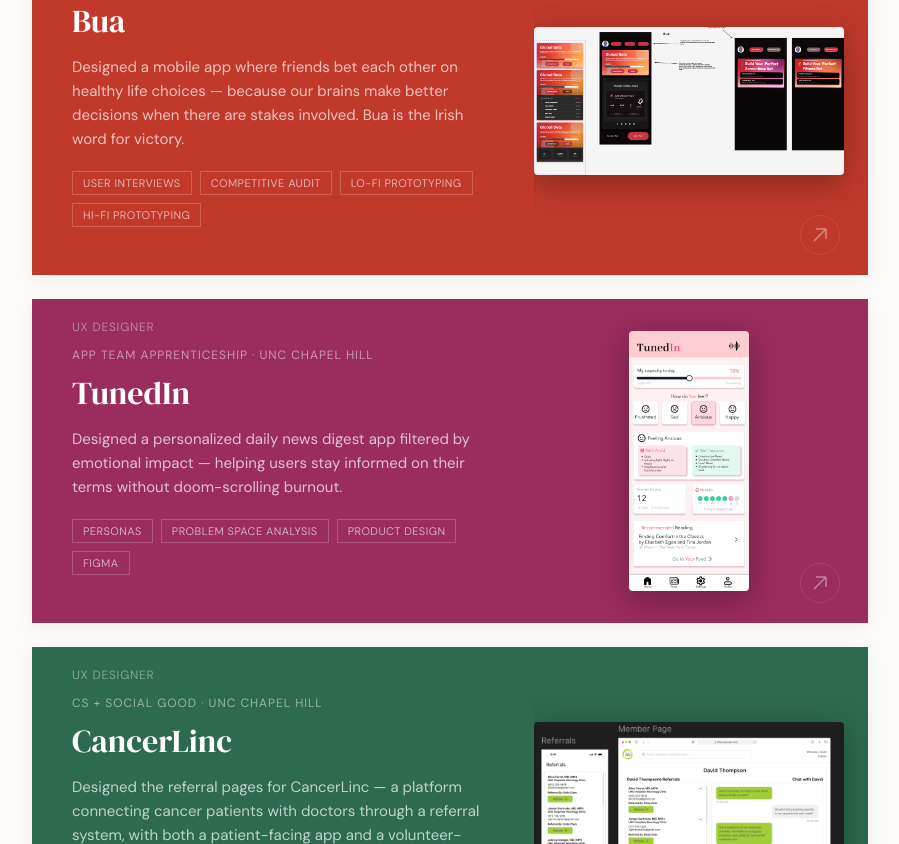
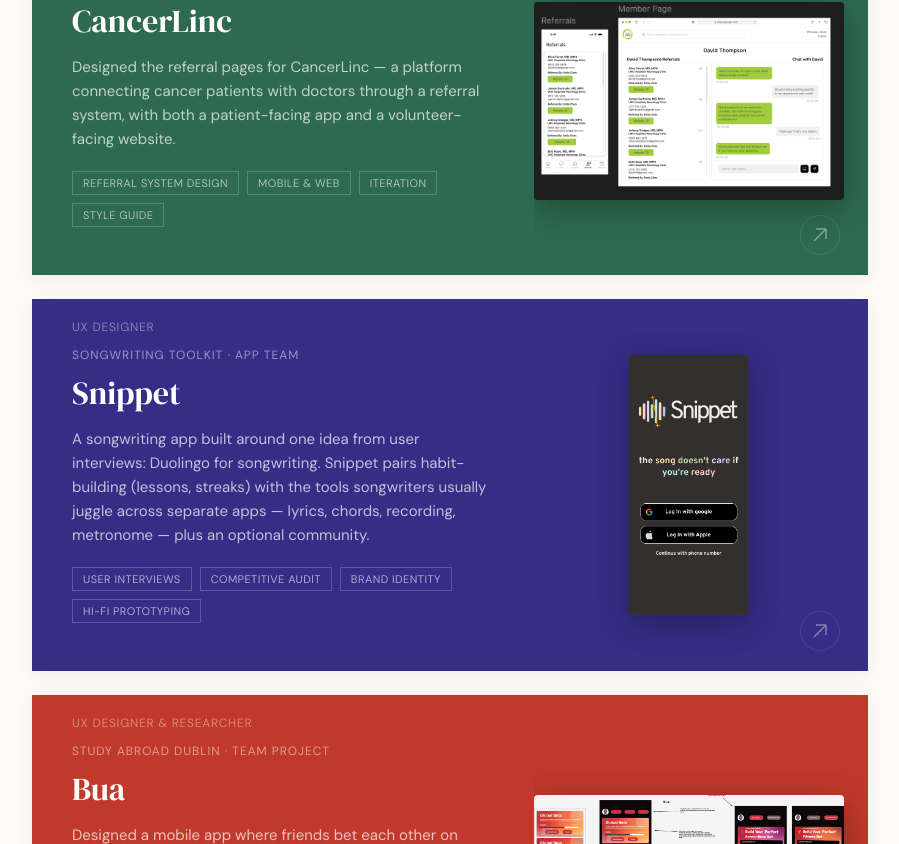
Before and after one commit to Jwbrown05/PortfolioWebsite, a React (Vite) app in the folder portfolio-site/: page / in a window 1280 px wide. Shown: the part 1876-2720 px from the top of the page, without its empty margins (190-1089 px from the left). Built offline with nearby package versions, Linux system fonts and the light colour scheme.

Commit message:
New version of site

```diff
--- a/portfolio-site/src/Portfolio.jsx
+++ b/portfolio-site/src/Portfolio.jsx
@@ -6,6 +6,41 @@
 // ============================================================
 
 const IMG = "/images/";
+
+const APPRENTICESHIP_PROJECTS = [
+  {
+    id: "tunedin",
+    title: "TunedIn",
+    subtitle: "App Team Apprenticeship · UNC Chapel Hill",
+    role: "UX Designer",
+    timeline: "Fall 2025",
+    tags: ["Personas", "Problem Space Analysis", "Product Design", "Figma"],
+    color: "#9B2C5E",
+    accent: "#D4638C",
+    preview: `${IMG}Home_Page.png`,
+    summary: "Designed a personalized daily news digest app filtered by emotional impact — helping users stay informed on their terms without doom-scrolling burnout.",
+    context: "TunedIn is an app I designed in the App Team apprenticeship. The core value proposition: \"Stay informed on your terms. News that respects your emotional bandwidth.\"",
+    process: [
+      { heading: "Personas & Problem Space", text: "Identified five key user pain points: doom-scrolling fatigue, all-or-nothing news consumption, unpredictable emotional hits, guilt about staying informed, and context collapse leading to burnout. Created two personas — Frank Schooler (a recent college grad overwhelmed by information) and Lauren Llama (a mom of three exhausted by negativity in traditional news).", images: [{ src: `${IMG}Persona_5.png`, caption: "Persona — Frank Schooler" }, { src: `${IMG}Persona_6.png`, caption: "Persona — Lauren Llama" }] },
+      { heading: "Product Design", text: "Designed the full app experience: a capacity slider asking \"How do you feel?\" (Frustrated, Sad, Anxious, Happy), mood-matched content recommendations, reading streaks for gamification, and both list and card view layouts. The warm, muted pink palette deliberately avoids the high-contrast urgency of typical news apps.", images: [{ src: `${IMG}iPhone_13___14_-_1.png`, caption: "Login screen", narrow: true }, { src: `${IMG}Home_Page.png`, caption: "Home — capacity slider & mood selection", narrow: true }, { src: `${IMG}Feed_Page.png`, caption: "Feed page — categorized news", narrow: true }] },
+      { heading: "Content Components", text: "Designed expandable content cards that show article previews with source attribution, and a list view for scanning headlines quickly. Each section (Recommended Reading, Local News, Recent News) can be expanded or collapsed to give users control over information density.", images: [{ src: `${IMG}Frame_4.png`, caption: "Card component — collapsed view", narrow: true }, { src: `${IMG}Frame_5.png`, caption: "List view — expanded content sections", narrow: true }] },
+    ],
+    outcome: "Completed the full design from concept through high-fidelity prototype during the App Team apprenticeship program.",
+  },
+];
+
+const APPRENTICESHIP_CARD = {
+  id: "apprenticeship",
+  hub: true,
+  title: "App Team Apprenticeship",
+  subtitle: "UNC Chapel Hill · App Team",
+  role: "UX Designer",
+  tags: ["Apprenticeship", "Personas", "Product Design", "Figma"],
+  color: "#4A4E69",
+  accent: "#9A8C98",
+  preview: `${IMG}Home_Page.png`,
+  summary: `${APPRENTICESHIP_PROJECTS.length} project${APPRENTICESHIP_PROJECTS.length === 1 ? "" : "s"} I designed during the App Team apprenticeship, including TunedIn, a news app built around emotional bandwidth.`,
+};
 
 const PROJECTS = [
   {
@@ -52,6 +87,50 @@
     outcome: "Delivered a responsive, professional admin interface that replaced the old spreadsheet system. Currently continuing work on Variable Compensation and other requests for OCSL.",
   },
   {
+    id: "cancerlinc",
+    title: "CancerLinc",
+    subtitle: "CS + Social Good · UNC Chapel Hill",
+    role: "UX Designer",
+    timeline: "Fall 2025",
+    tags: ["Referral System Design", "Mobile & Web", "Iteration", "Style Guide"],
+    color: "#2D6A4F",
+    accent: "#52B788",
+    preview: `${IMG}CancerLinc_2.png`,
+    figmaUrl: "https://www.figma.com/design/OkuxpPzg8eT2jLNCfPgJcw/CancerLINC?node-id=125-1796&t=zP2Eu57wehkcjEFy-1",
+    summary: "Designed the referral pages for CancerLinc — a platform connecting cancer patients with doctors through a referral system, with both a patient-facing app and a volunteer-facing website.",
+    context: "CancerLinc has two things needed: an app for patients to go on and a website for workers/volunteers to be on. The referral page on the app gives patients a list of doctors they can contact, and the referral page on the website allows workers to change the referrals as well as message the patients themselves.",
+    process: [
+      { heading: "Initial Designs & Research", text: "I wasn't sure if the referral page was going to include doctors' pictures because this app was mostly targeted for older people, and I thought it might be harder for them to recognize their doctors without pictures. I looked at several other referral pages for inspiration, but the initial draft looked a little clunky.", images: [{ src: `${IMG}CancerLinc_1.png`, caption: "Initial designs and early iterations" }] },
+      { heading: "Iteration & Final Design", text: "I ended up spacing the words in the referrals better so it doesn't look as clunky, fixed the message timestamps, added an icon to indicate external links to the CancerLinc website, and removed redundant labeling. Applied the colors from the style guide, finalized both the mobile referral list view and the desktop referral + chat view. The design prioritizes readability and simplicity given the target audience.", images: [{ src: `${IMG}CancerLinc_2.png`, caption: "Final mobile and desktop designs" }] },
+    ],
+    outcome: "Delivered both mobile and desktop referral page designs ready for development, following the CancerLinc style guide.",
+  },
+  {
+    id: "snippet",
+    title: "Snippet",
+    subtitle: "Songwriting Toolkit · App Team",
+    role: "UX Designer",
+    timeline: "2026",
+    tags: ["User Interviews", "Competitive Audit", "Brand Identity", "Hi-Fi Prototyping"],
+    color: "#352D86",
+    accent: "#9A8CFF",
+    preview: `${IMG}snippet_splash.png`,
+    figmaUrl: "https://www.figma.com/design/aw4aHxfOi1rucW15dyqGf8/Final-Project---Jacob-Brown?node-id=0-1&t=YxyLTAiqe11G6uUW-1",
+    summary: "A songwriting app built around one idea from user interviews: Duolingo for songwriting. Snippet pairs habit-building (lessons, streaks) with the tools songwriters usually juggle across separate apps — lyrics, chords, recording, metronome — plus an optional community.",
+    context: "The project started with a pitch — “Duolingo for song writing” — and a question: what keeps people writing consistently? I interviewed four people about their habits, the apps they already use, and what frustrates them, then audited competing tools. Snippet is the result: one place to learn, make, and share short song ideas (“snippets”) that grow into full songs.",
+    process: [
+      { heading: "User Interviews", text: "I interviewed four people about what would make them write every day, what helps their music process, and what they like and dislike about their current apps. Patterns showed up quickly: consistency comes from accountability, deadlines, and set times; feedback from other people should be optional (some wanted it, others only wanted to share with friends); and existing apps frustrated people with clutter, hard-to-find features, paywalls, and ads. Several also just wanted a fast way to capture an idea before they forget it.", images: [{ src: `${IMG}snippet_interviews.png`, caption: "Interview notes across four users", maxHeight: "700px" }] },
+      { heading: "Personas", text: "Three personas turned those patterns into design constraints. Nick, 20, has never written a song and needs gentle reminders and some gamification. Victoria, 48, used to sing in a band and is short on time. Frank, a middle school principal, is teaching himself to write a love song for his wife and can’t afford lessons. Together they pointed toward something beginner-friendly, quick to use, motivating without being pushy, and where sharing is a choice.", images: [{ src: `${IMG}snippet_personas.png`, caption: "Personas — Nick, Victoria, and Frank", maxHeight: "700px" }] },
+      { heading: "Competitive Audit", text: "I compared ChordChord, BandLab, Lyric Notepad, and Voice Memos on mission, pricing, strengths, weaknesses, and a feature checklist. The gap: the beginner-friendly tools had little or no community or collaboration, while BandLab, the only one with a strong social layer, was the least beginner friendly. Snippet aims at the space in between — approachable creation tools with an optional community.", images: [{ src: `${IMG}snippet_competitive_audit.png`, caption: "Competitive audit — four apps compared side by side", maxHeight: "700px" }] },
+      { heading: "Information Architecture", text: "Before drawing screens I mapped the app: onboarding (login plus a short signup) and a main app split into Learn (lessons, streaks), Listen (browse, trending), Make (lyrics with syllable count and rhymes, recording with drafts, chords for guitar and piano, metronome, timer), and Profile. The question marks on the map flag things I hadn’t decided yet.", images: [{ src: `${IMG}snippet_sitemap.png`, caption: "Site map — onboarding and main app" }] },
+      { heading: "Lo-Fi Wireframes", text: "I wireframed the core flows: login and onboarding questions, a lesson path on the Learn tab, browse and search on Listen, messages, a tools menu (lyric notepad, chord progression maker, recording, timer, metronome, tuner), and profiles with posted snippets and lyrics. The lyric editor shows syllable counts per line, highlights rhymes, and can autofill with rhymes.", images: [{ src: `${IMG}snippet_wireframes.png`, caption: "Lo-fi wireframes — onboarding, Learn, Listen, messages, profile, and the Make tools", maxHeight: "700px" }] },
+      { heading: "Brand Identity", text: "The logo is a waveform of pastel bars, and a headphone-wearing bird serves as the mascot. The same pastel colors carry into the onboarding progress dots, with a warm off-white and charcoal base and one strong purple for primary actions.", images: [{ src: `${IMG}snippet_brand.png`, caption: "Logo in dark and light, plus the mascot", narrow: true }, { src: `${IMG}snippet_splash.png`, caption: "Splash and login", narrow: true }] },
+      { heading: "Hi-Fi Onboarding", text: "Onboarding asks a few quick questions — time per day, songs written so far, a username, and a profile picture — then a light or dark preference. Each screen has one clear confirm button, and setup choices are marked “you can change this any time” to keep the stakes low.", images: [{ src: `${IMG}snippet_onboarding_dark.png`, caption: "Hi-fi onboarding flow (dark)" }] },
+      { heading: "Light & Dark Mode", text: "Both themes are designed. The last onboarding step lets people choose, and the same screen is shown below in each.", images: [{ src: `${IMG}snippet_onboarding_dark_last.png`, caption: "Dark", narrow: true }, { src: `${IMG}snippet_onboarding_light.png`, caption: "Light", narrow: true }] },
+    ],
+    outcome: "Took Snippet from interviews to a branded hi-fi prototype: research, personas, a competitive audit, a site map, wireframes for the core tools, and an onboarding flow in light and dark mode.",
+  },
+  {
     id: "bua",
     title: "Bua",
     subtitle: "Study Abroad Dublin · Team Project",
@@ -70,44 +149,7 @@
     ],
     outcome: "The app moved into active development with the team in Dublin, built using the designs and research I produced during the program.",
   },
-  {
-    id: "tunedin",
-    title: "TunedIn",
-    subtitle: "App Team Apprenticeship · UNC Chapel Hill",
-    role: "UX Designer",
-    timeline: "Fall 2025",
-    tags: ["Personas", "Problem Space Analysis", "Product Design", "Figma"],
-    color: "#9B2C5E",
-    accent: "#D4638C",
-    preview: `${IMG}Home_Page.png`,
-    summary: "Designed a personalized daily news digest app filtered by emotional impact — helping users stay informed on their terms without doom-scrolling burnout.",
-    context: "TunedIn is an app I designed in the App Team apprenticeship. The core value proposition: \"Stay informed on your terms. News that respects your emotional bandwidth.\"",
-    process: [
-      { heading: "Personas & Problem Space", text: "Identified five key user pain points: doom-scrolling fatigue, all-or-nothing news consumption, unpredictable emotional hits, guilt about staying informed, and context collapse leading to burnout. Created two personas — Frank Schooler (a recent college grad overwhelmed by information) and Lauren Llama (a mom of three exhausted by negativity in traditional news).", images: [{ src: `${IMG}Persona_5.png`, caption: "Persona — Frank Schooler" }, { src: `${IMG}Persona_6.png`, caption: "Persona — Lauren Llama" }] },
-      { heading: "Product Design", text: "Designed the full app experience: a capacity slider asking \"How do you feel?\" (Frustrated, Sad, Anxious, Happy), mood-matched content recommendations, reading streaks for gamification, and both list and card view layouts. The warm, muted pink palette deliberately avoids the high-contrast urgency of typical news apps.", images: [{ src: `${IMG}iPhone_13___14_-_1.png`, caption: "Login screen", narrow: true }, { src: `${IMG}Home_Page.png`, caption: "Home — capacity slider & mood selection", narrow: true }, { src: `${IMG}Feed_Page.png`, caption: "Feed page — categorized news", narrow: true }] },
-      { heading: "Content Components", text: "Designed expandable content cards that show article previews with source attribution, and a list view for scanning headlines quickly. Each section (Recommended Reading, Local News, Recent News) can be expanded or collapsed to give users control over information density.", images: [{ src: `${IMG}Frame_4.png`, caption: "Card component — collapsed view", narrow: true }, { src: `${IMG}Frame_5.png`, caption: "List view — expanded content sections", narrow: true }] },
-    ],
-    outcome: "Completed the full design from concept through high-fidelity prototype during the App Team apprenticeship program.",
-  },
-  {
-    id: "cancerlinc",
-    title: "CancerLinc",
-    subtitle: "CS + Social Good · UNC Chapel Hill",
-    role: "UX Designer",
-    timeline: "Fall 2025",
-    tags: ["Referral System Design", "Mobile & Web", "Iteration", "Style Guide"],
-    color: "#2D6A4F",
-    accent: "#52B788",
-    preview: `${IMG}CancerLinc_2.png`,
-    figmaUrl: "https://www.figma.com/design/OkuxpPzg8eT2jLNCfPgJcw/CancerLINC?node-id=125-1796&t=zP2Eu57wehkcjEFy-1",
-    summary: "Designed the referral pages for CancerLinc — a platform connecting cancer patients with doctors through a referral system, with both a patient-facing app and a volunteer-facing website.",
-    context: "CancerLinc has two things needed: an app for patients to go on and a website for workers/volunteers to be on. The referral page on the app gives patients a list of doctors they can contact, and the referral page on the website allows workers to change the referrals as well as message the patients themselves.",
-    process: [
-      { heading: "Initial Designs & Research", text: "I wasn't sure if the referral page was going to include doctors' pictures because this app was mostly targeted for older people, and I thought it might be harder for them to recognize their doctors without pictures. I looked at several other referral pages for inspiration, but the initial draft looked a little clunky.", images: [{ src: `${IMG}CancerLinc_1.png`, caption: "Initial designs and early iterations" }] },
-      { heading: "Iteration & Final Design", text: "I ended up spacing the words in the referrals better so it doesn't look as clunky, fixed the message timestamps, added an icon to indicate external links to the CancerLinc website, and removed redundant labeling. Applied the colors from the style guide, finalized both the mobile referral list view and the desktop referral + chat view. The design prioritizes readability and simplicity given the target audience.", images: [{ src: `${IMG}CancerLinc_2.png`, caption: "Final mobile and desktop designs" }] },
-    ],
-    outcome: "Delivered both mobile and desktop referral page designs ready for development, following the CancerLinc style guide.",
-  },
+  APPRENTICESHIP_CARD,
   {
     id: "weeklyweirdo",
     title: "The Weekly Weirdo",
@@ -272,14 +314,14 @@
   );
 }
 
-function CaseStudy({ project, onBack }) {
+function CaseStudy({ project, onBack, backLabel = "Projects" }) {
   useEffect(() => { window.scrollTo(0, 0); }, []);
   return (
     <div style={{ minHeight: "100vh", background: "#FCFBF9" }}>
       <div style={{ background: project.color, padding: "64px 32px 80px" }}>
         <div style={{ maxWidth: "800px", margin: "0 auto" }}>
           <button onClick={onBack} style={{ fontFamily: "'DM Sans', sans-serif", fontSize: "13px", color: "rgba(255,255,255,0.6)", background: "none", border: "none", cursor: "pointer", letterSpacing: "0.06em", textTransform: "uppercase", marginBottom: "32px", display: "flex", alignItems: "center", gap: "8px" }}>
-            <svg width="16" height="16" viewBox="0 0 16 16" fill="none"><path d="M10 12L6 8L10 4" stroke="rgba(255,255,255,0.6)" strokeWidth="1.5" /></svg>Back to Projects
+            <svg width="16" height="16" viewBox="0 0 16 16" fill="none"><path d="M10 12L6 8L10 4" stroke="rgba(255,255,255,0.6)" strokeWidth="1.5" /></svg>Back to {backLabel}
           </button>
           <p style={{ fontFamily: "'DM Sans', sans-serif", fontSize: "12px", color: "rgba(255,255,255,0.5)", letterSpacing: "0.1em", textTransform: "uppercase", marginBottom: "12px" }}>{project.subtitle} · {project.timeline}</p>
           <h1 style={{ fontFamily: "'DM Serif Display', Georgia, serif", fontSize: "clamp(32px, 6vw, 52px)", color: "#fff", fontWeight: 400, marginBottom: "20px", letterSpacing: "-0.02em" }}>{project.title}</h1>
@@ -335,18 +377,42 @@
         )}
       </div>
       <div style={{ maxWidth: "800px", margin: "0 auto", padding: "0 32px 80px", display: "flex", justifyContent: "center" }}>
+        <button onClick={onBack} style={{ fontFamily: "'DM Sans', sans-serif", fontSize: "14px", fontWeight: 600, letterSpacing: "0.04em", textTransform: "uppercase", padding: "14px 32px", background: "#1a1a1a", color: "#FCFBF9", border: "none", cursor: "pointer" }} onMouseEnter={(e) => (e.target.style.background = "#333")} onMouseLeave={(e) => (e.target.style.background = "#1a1a1a")}>← Back to {backLabel === "Projects" ? "All Projects" : backLabel}</button>
+      </div>
+    </div>
+  );
+}
+
+function ApprenticeshipPage({ onBack, onProjectClick }) {
+  useEffect(() => { window.scrollTo(0, 0); }, []);
+  return (
+    <div style={{ minHeight: "100vh", background: "#FCFBF9" }}>
+      <div style={{ background: APPRENTICESHIP_CARD.color, padding: "64px 32px 80px" }}>
+        <div style={{ maxWidth: "800px", margin: "0 auto" }}>
+          <button onClick={onBack} style={{ fontFamily: "'DM Sans', sans-serif", fontSize: "13px", color: "rgba(255,255,255,0.6)", background: "none", border: "none", cursor: "pointer", letterSpacing: "0.06em", textTransform: "uppercase", marginBottom: "32px", display: "flex", alignItems: "center", gap: "8px" }}>
+            <svg width="16" height="16" viewBox="0 0 16 16" fill="none"><path d="M10 12L6 8L10 4" stroke="rgba(255,255,255,0.6)" strokeWidth="1.5" /></svg>Back to Projects
+          </button>
+          <p style={{ fontFamily: "'DM Sans', sans-serif", fontSize: "12px", color: "rgba(255,255,255,0.5)", letterSpacing: "0.1em", textTransform: "uppercase", marginBottom: "12px" }}>UNC Chapel Hill · App Team</p>
+          <h1 style={{ fontFamily: "'DM Serif Display', Georgia, serif", fontSize: "clamp(32px, 6vw, 52px)", color: "#fff", fontWeight: 400, marginBottom: "20px", letterSpacing: "-0.02em" }}>App Team Apprenticeship</h1>
+          <p style={{ fontFamily: "'DM Sans', sans-serif", fontSize: "17px", color: "rgba(255,255,255,0.75)", lineHeight: 1.7, maxWidth: "600px" }}>The apprenticeship is where I started on UNC’s student-run App Team before becoming a full UX Developer. These are projects I designed along the way.</p>
+        </div>
+      </div>
+      <div style={{ maxWidth: "900px", margin: "0 auto", padding: "64px 32px 40px" }}>
+        {APPRENTICESHIP_PROJECTS.map((project, i) => (<ProjectCard key={project.id} project={project} index={i} onClick={() => onProjectClick(project)} />))}
+      </div>
+      <div style={{ maxWidth: "800px", margin: "0 auto", padding: "0 32px 80px", display: "flex", justifyContent: "center" }}>
         <button onClick={onBack} style={{ fontFamily: "'DM Sans', sans-serif", fontSize: "14px", fontWeight: 600, letterSpacing: "0.04em", textTransform: "uppercase", padding: "14px 32px", background: "#1a1a1a", color: "#FCFBF9", border: "none", cursor: "pointer" }} onMouseEnter={(e) => (e.target.style.background = "#333")} onMouseLeave={(e) => (e.target.style.background = "#1a1a1a")}>← Back to All Projects</button>
       </div>
     </div>
   );
 }
 
-function WorkSection({ onProjectClick }) {
+function WorkSection({ onProjectClick, onHubClick }) {
   return (
     <section id="work" style={{ padding: "80px 32px", maxWidth: "900px", margin: "0 auto" }}>
       <p style={{ fontFamily: "'DM Sans', sans-serif", fontSize: "13px", color: "#999", letterSpacing: "0.12em", textTransform: "uppercase", marginBottom: "12px", fontWeight: 500 }}>Selected Work</p>
       <h2 style={{ fontFamily: "'DM Serif Display', Georgia, serif", fontSize: "clamp(28px, 5vw, 40px)", color: "#1a1a1a", marginBottom: "48px", fontWeight: 400, letterSpacing: "-0.02em" }}>Projects</h2>
-      {PROJECTS.map((project, i) => (<ProjectCard key={project.id} project={project} index={i} onClick={() => onProjectClick(project)} />))}
+      {PROJECTS.map((project, i) => (<ProjectCard key={project.id} project={project} index={i} onClick={() => (project.hub ? onHubClick() : onProjectClick(project))} />))}
     </section>
   );
 }
@@ -410,17 +476,24 @@
 // ============================================================
 
 export default function Portfolio() {
-  const [activeProject, setActiveProject] = useState(null);
+  // view: { type: "home" } | { type: "hub" } | { type: "project", project, from: "home" | "hub" }
+  const [view, setView] = useState({ type: "home" });
   const [activeSection, setActiveSection] = useState("hero");
-  const navigateTo = (id) => { if (activeProject) setActiveProject(null); setTimeout(() => { const el = document.getElementById(id); if (el) el.scrollIntoView({ behavior: "smooth" }); }, activeProject ? 50 : 0); };
+  const isHome = view.type === "home";
+
+  const goHome = (sectionId = "work") => {
+    setView({ type: "home" });
+    setTimeout(() => { const el = document.getElementById(sectionId); if (el) el.scrollIntoView({ behavior: "instant" }); }, 50);
+  };
+  const navigateTo = (id) => { if (!isHome) { goHome(id); return; } const el = document.getElementById(id); if (el) el.scrollIntoView({ behavior: "smooth" }); };
 
   useEffect(() => {
-    if (activeProject) return;
+    if (!isHome) return;
     const sections = ["hero", "work", "about", "contact"];
     const observer = new IntersectionObserver((entries) => { entries.forEach((e) => { if (e.isIntersecting) setActiveSection(e.target.id); }); }, { threshold: 0.3 });
     sections.forEach((id) => { const el = document.getElementById(id); if (el) observer.observe(el); });
     return () => observer.disconnect();
-  }, [activeProject]);
+  }, [isHome]);
 
   return (
     <>
@@ -433,11 +506,22 @@
         @media (max-width: 768px) { .desktop-nav { display: none !important; } .mobile-nav-toggle { display: block !important; } .card-preview { display: none !important; } }
         @media (min-width: 769px) { .mobile-nav-toggle { display: none !important; } }
       `}</style>
-      {!activeProject && <Nav activeSection={activeSection} onNavigate={navigateTo} />}
-      {activeProject ? <CaseStudy project={activeProject} onBack={() => setActiveProject(null)} /> : (
-        <main><Hero onNavigate={navigateTo} /><WorkSection onProjectClick={setActiveProject} /><About /><Contact /></main>
+      {isHome && <Nav activeSection={activeSection} onNavigate={navigateTo} />}
+      {view.type === "project" && (
+        <CaseStudy
+          key={view.project.id}
+          project={view.project}
+          backLabel={view.from === "hub" ? "App Team Apprenticeship" : "Projects"}
+          onBack={() => (view.from === "hub" ? setView({ type: "hub" }) : goHome("work"))}
+        />
       )}
-      {!activeProject && <footer style={{ padding: "24px 32px", textAlign: "center", borderTop: "1px solid rgba(0,0,0,0.04)" }}><p style={{ fontFamily: "'DM Sans', sans-serif", fontSize: "12px", color: "#bbb" }}>© 2026 Jacob Brown. Designed & built with care.</p></footer>}
+      {view.type === "hub" && (
+        <ApprenticeshipPage onBack={() => goHome("work")} onProjectClick={(project) => setView({ type: "project", project, from: "hub" })} />
+      )}
+      {isHome && (
+        <main><Hero onNavigate={navigateTo} /><WorkSection onProjectClick={(project) => setView({ type: "project", project, from: "home" })} onHubClick={() => setView({ type: "hub" })} /><About /><Contact /></main>
+      )}
+      {isHome && <footer style={{ padding: "24px 32px", textAlign: "center", borderTop: "1px solid rgba(0,0,0,0.04)" }}><p style={{ fontFamily: "'DM Sans', sans-serif", fontSize: "12px", color: "#bbb" }}>© 2026 Jacob Brown. Designed & built with care.</p></footer>}
     </>
   );
 }
```
